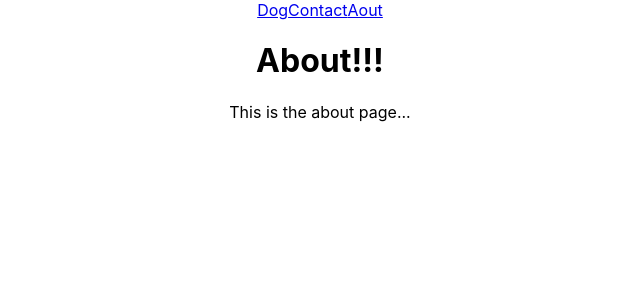
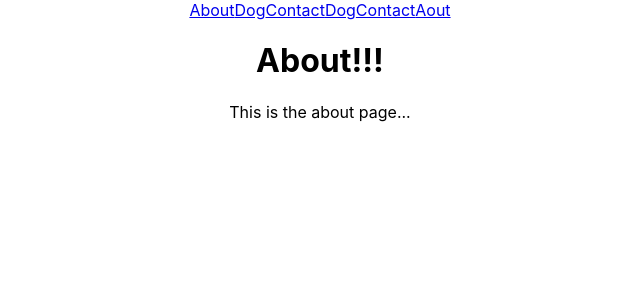
Before and after one commit to Theseus33/Client-Side-Routing-React-Router, a React (Create React App) app: page / in a window 1280 px wide. Shown: the top 300 px of the page, without its empty margins (320-960 px from the left). Built offline with nearby package versions, Linux system fonts and the light colour scheme.

Commit message:
link component without refresh

```diff
--- a/src/App.js
+++ b/src/App.js
@@ -1,5 +1,5 @@
 import React, { Component } from 'react';
-import { Route, Switch } from 'react-router-dom';
+import { Route, Switch, Link } from 'react-router-dom';
 import About from './About';
 import Dog from "./Dog";
 import Contact from "./Contact";
@@ -12,6 +12,9 @@ class App extends Component {
     return (
       <div className='App'>
         <nav className='App-nav'>
+          <Link to='/'>About</Link>
+          <Link to='/dog'>Dog</Link>
+          <Link to='/contact'>Contact</Link>
           <a href="/dog">Dog</a>
           <a href="/contact">Contact</a>
           <a href="/">Aout</a>
```
